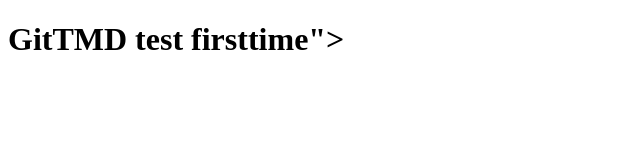
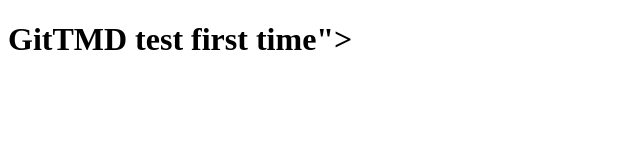
Before and after one commit to natoeiei/gitTMD-test, a plain HTML site: page index.html in a window 1280 px wide. Shown: the full height of the page, 0-640 px from the left. Drawn offline with Linux system fonts and the light colour scheme.

Commit message:
add spacebar
add spacebar between first and time

```diff
--- a/index.html
+++ b/index.html
@@ -6,6 +6,6 @@
     <title>Document</title>
 </head>
 <body>
-    <h1>GitTMD test firsttime"></time></h1>
+    <h1>GitTMD test first time"></time></h1>
 </body>
 </html>
```
